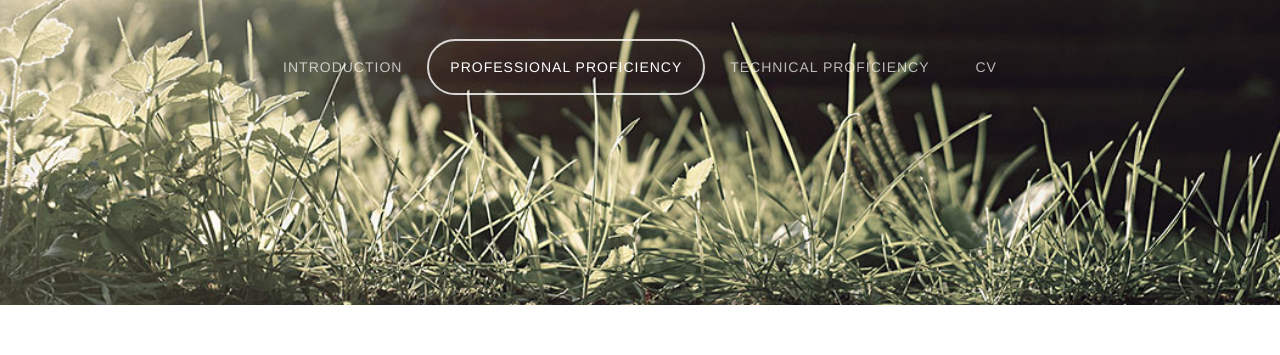
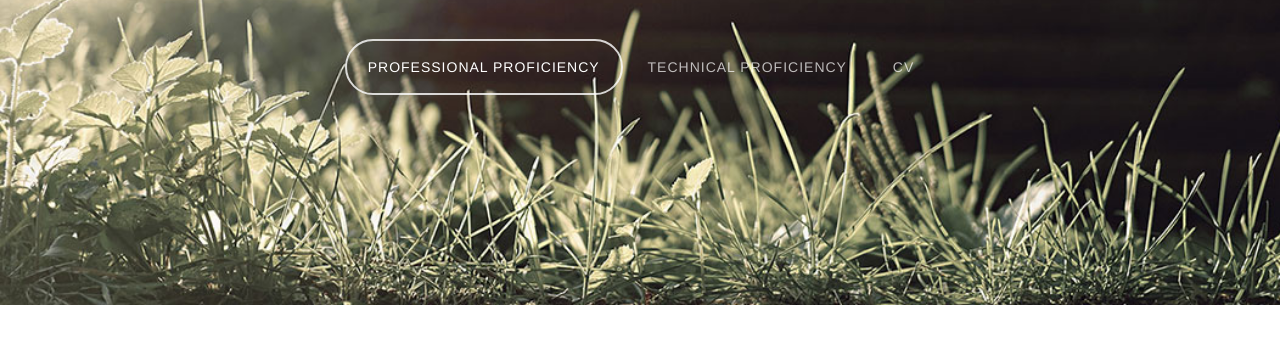
Before and after one commit to raonp1/Portfolio, a plain HTML site: page left-sidebar.html in a window 1280 px wide. Shown: the part 279-634 px from the top of the page. Drawn offline with nearby package versions, Linux system fonts and the light colour scheme.

Commit message:
Removed a not needed page

```diff
--- a/left-sidebar.html
+++ b/left-sidebar.html
@@ -39,7 +39,6 @@
 				<!-- Nav -->
 				<nav id="nav">
 					<ul>
-						<li><a href="index.html">Introduction</a></li>
 						<li class="active"><a href="left-sidebar.html">Professional Proficiency</a></li>
 						<li><a href="right-sidebar.html">Technical Proficiency</a></li>
 						<li><a href="no-sidebar.html">CV</a></li>
```
Also changed, not shown: no-sidebar.html (+0 -1 lines).
